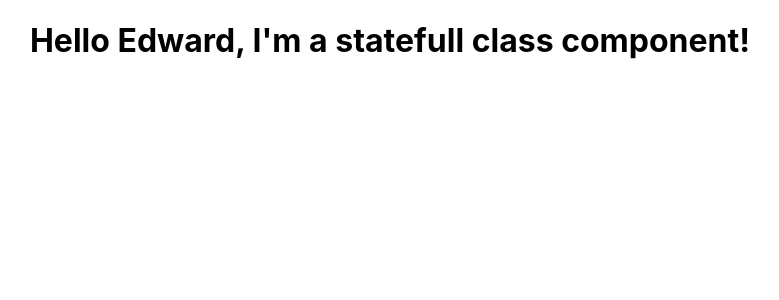
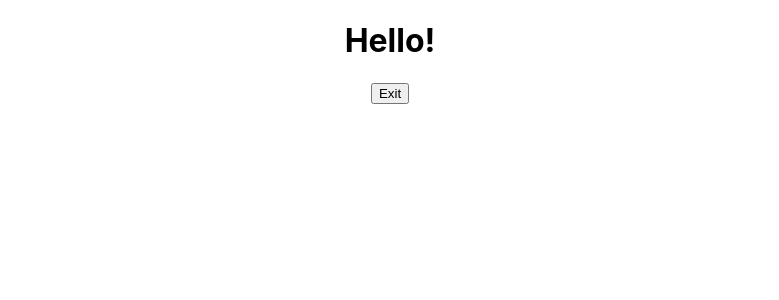
Before and after one commit to EdwardShanahan07/first-react-app, a React (Create React App) app in the folder my-app/: page / in a window 1280 px wide. Shown: the top 300 px of the page, without its empty margins (250-1029 px from the left). Built offline with nearby package versions, Linux system fonts and the light colour scheme.

Commit message:
Update StateFullGreeting Update

```diff
--- a/my-app/src/App.js
+++ b/my-app/src/App.js
@@ -5,7 +5,7 @@ import StateFullGreeting from "./components/StateFullGreeting";
 function App() {
   return (
     <div className="App">
-      <StateFullGreeting greeting={"Hello"} name={"Edward"} />
+      <StateFullGreeting name={"Edward"} />
     </div>
   );
 }
--- a/my-app/src/components/StateFullGreeting.js
+++ b/my-app/src/components/StateFullGreeting.js
@@ -1,13 +1,28 @@
 import React from "react";
 
 class StateFullGreeting extends React.Component {
+  constructor(props) {
+    super(props);
+    this.state = {
+      introduction: "Hello!",
+      buttonText: "Exit",
+    };
+  }
+
+  handleClick() {
+    this.setState({
+      introduction: "GoodBye!",
+      buttonText: "Enter",
+    });
+  }
+
   render() {
     return (
       <div>
-        <h1>
-          {this.props.greeting} {this.props.name}, I'm a statefull class
-          component!
-        </h1>
+        <h1>{this.state.introduction}</h1>
+        <button onClick={() => this.handleClick()}>
+          {this.state.buttonText}
+        </button>
       </div>
     );
   }
```
